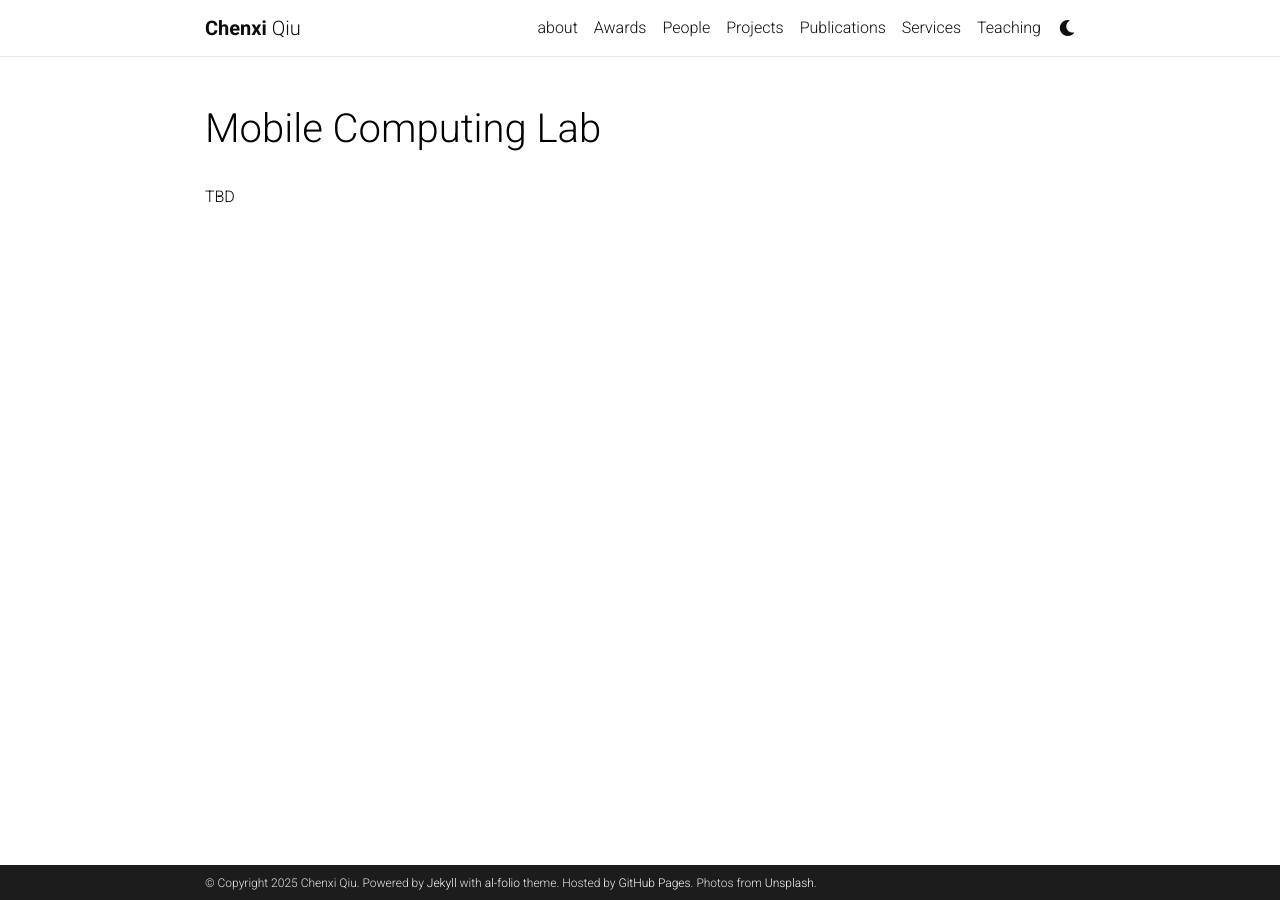
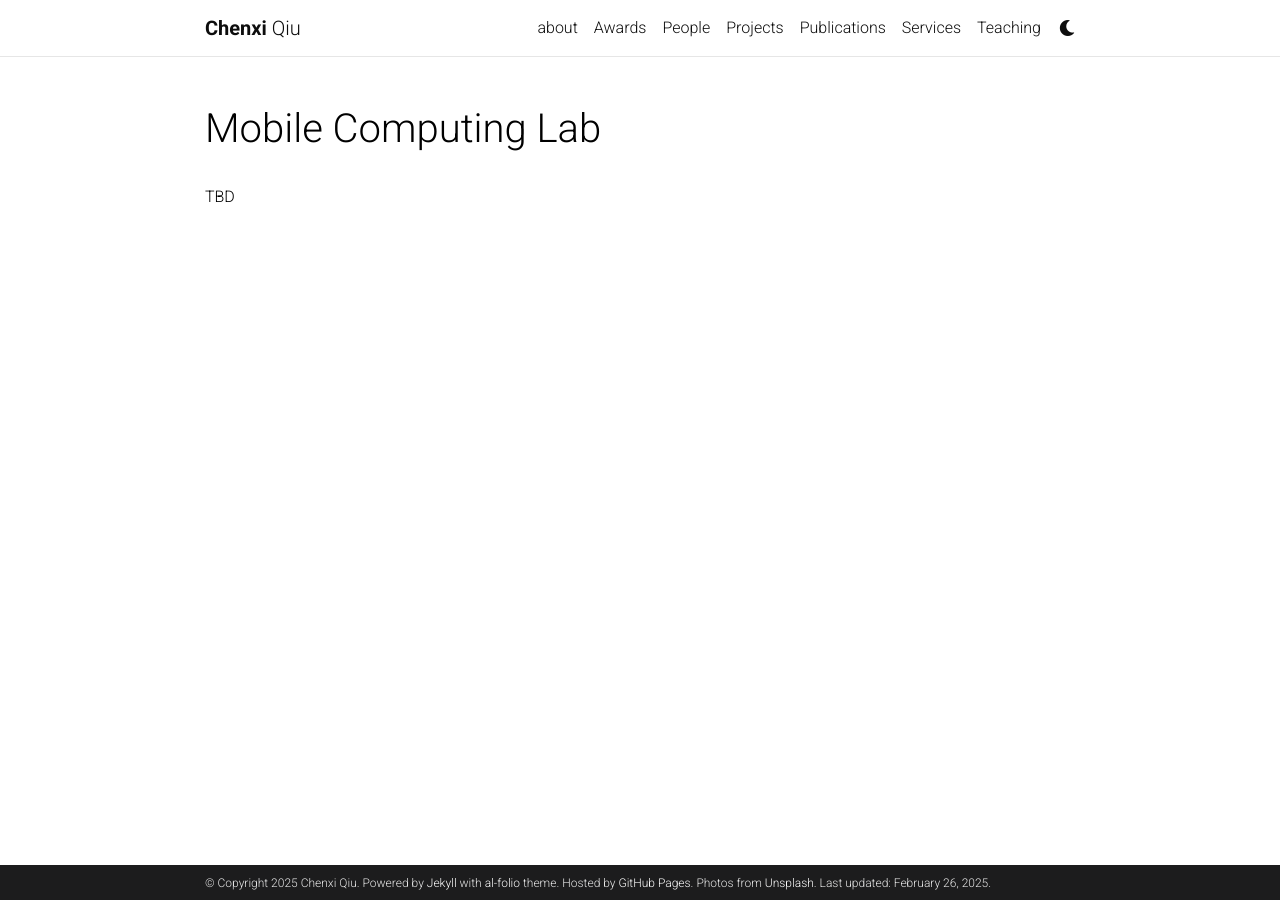
Before and after one commit to chenxiunt/chenxiunt.github.io, a Jekyll site: the page built from _pages/MCLab.md, in a window 1280 px wide. Built offline with Jekyll 4.4.1, drawn with Linux system fonts in a browser that asks for light colours; full-size pictures stand in for the smaller copies a plugin makes; comment, search, counter and statistics services are not loaded; a style sheet for code colours, icons or effects is not loaded.

Commit message:
Update _config.yml

```diff
--- a/_config.yml
+++ b/_config.yml
@@ -15,9 +15,9 @@ footer_text: >
   Photos from <a href="https://unsplash.com" target="_blank">Unsplash</a>.
 
 icon: 🌵 # the emoji used as the favicon
-url:  # the base hostname & protocol for your site
-baseurl:  # the subpath of your site, e.g. /blog/
-last_updated: false # set to true if you want to display last updated in the footer
+url: https://github.com/chenxiunt/chenxiunt.github.io # the base hostname & protocol for your site
+baseurl: # the subpath of your site, e.g. /blog/
+last_updated: true # set to true if you want to display last updated in the footer
 impressum_path:  # set to path to include impressum link in the footer, use the same path as permalink in a page, helps to conform with EU GDPR
 
 # -----------------------------------------------------------------------------
```
